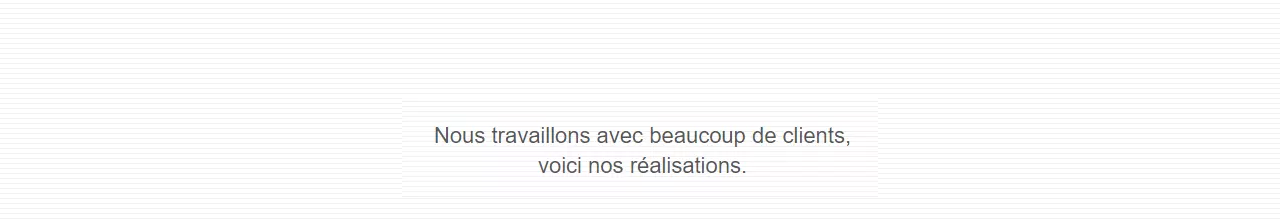
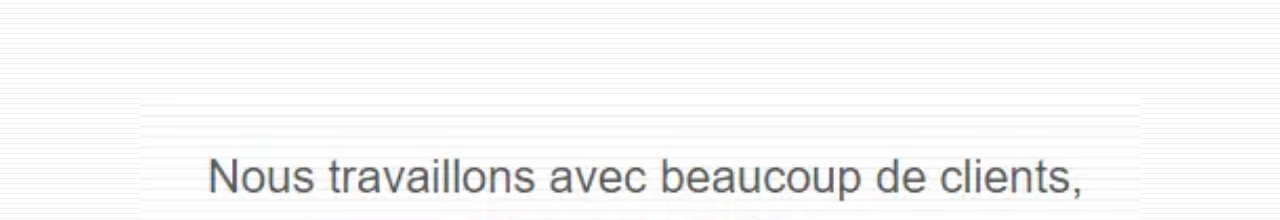
Before and after one commit to MelanieTONDU/Projet-4, a plain HTML site: page index.html in a window 1280 px wide. Shown: the part 1755-1975 px from the top of the page. Drawn offline with Linux system fonts and the light colour scheme.

Commit message:
Modification width image de texte

```diff
--- a/index.html
+++ b/index.html
@@ -118,7 +118,7 @@
 			</div>
 		</div>
 		<div class="row voffset-lg voffset">
-			<div class="col-xs-12 col-md-8 col-md-offset-2 text-center">
+			<div class="col-xs-12 col-md-8 col-md-offset-2 text-center width">
 				<img alt="citation" src="img/citation.webp" />
 
 			</div>
@@ -148,7 +148,7 @@
 <aside class="bloc bgc-white bg-lines-h2-bg bg-repeat l-bloc" id="bloc-4-portfolio">
 	<div class="container bloc-lg">
 		<div class="row">
-			<div class="col-sm-12 text-center">
+			<div class="col-sm-12 text-center width">
 				<img alt="agence web, agence web paris, web design paris, stratégie web" src="img/title2.webp" />
 			</div>
 		</div>
--- a/style.css
+++ b/style.css
@@ -352,6 +352,10 @@ a:hover {
     float: right;
     position: relative;
     z-index: 2;
+}
+
+.width img{
+    width: 100%;
 }
 
 @media (min-width: 768px) {
```
